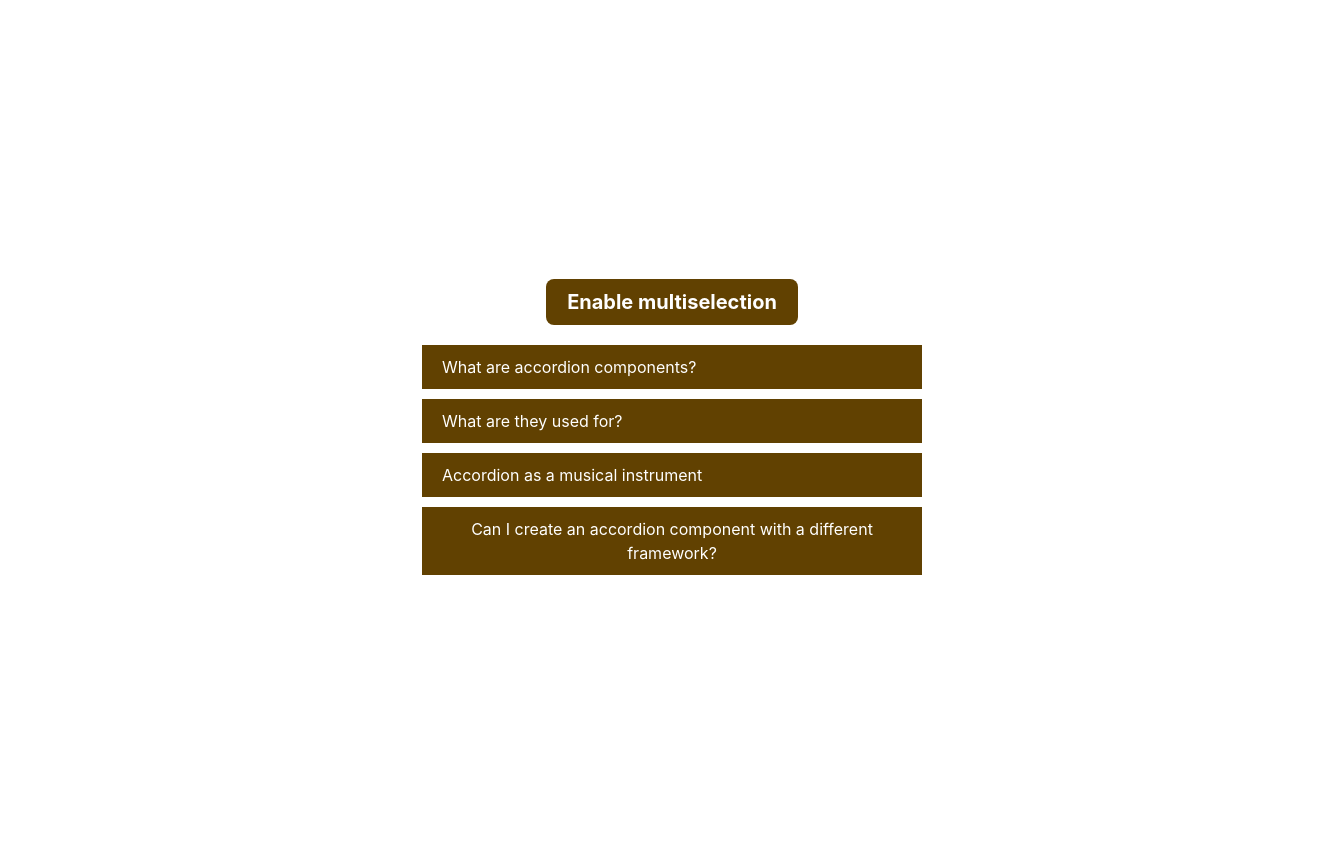
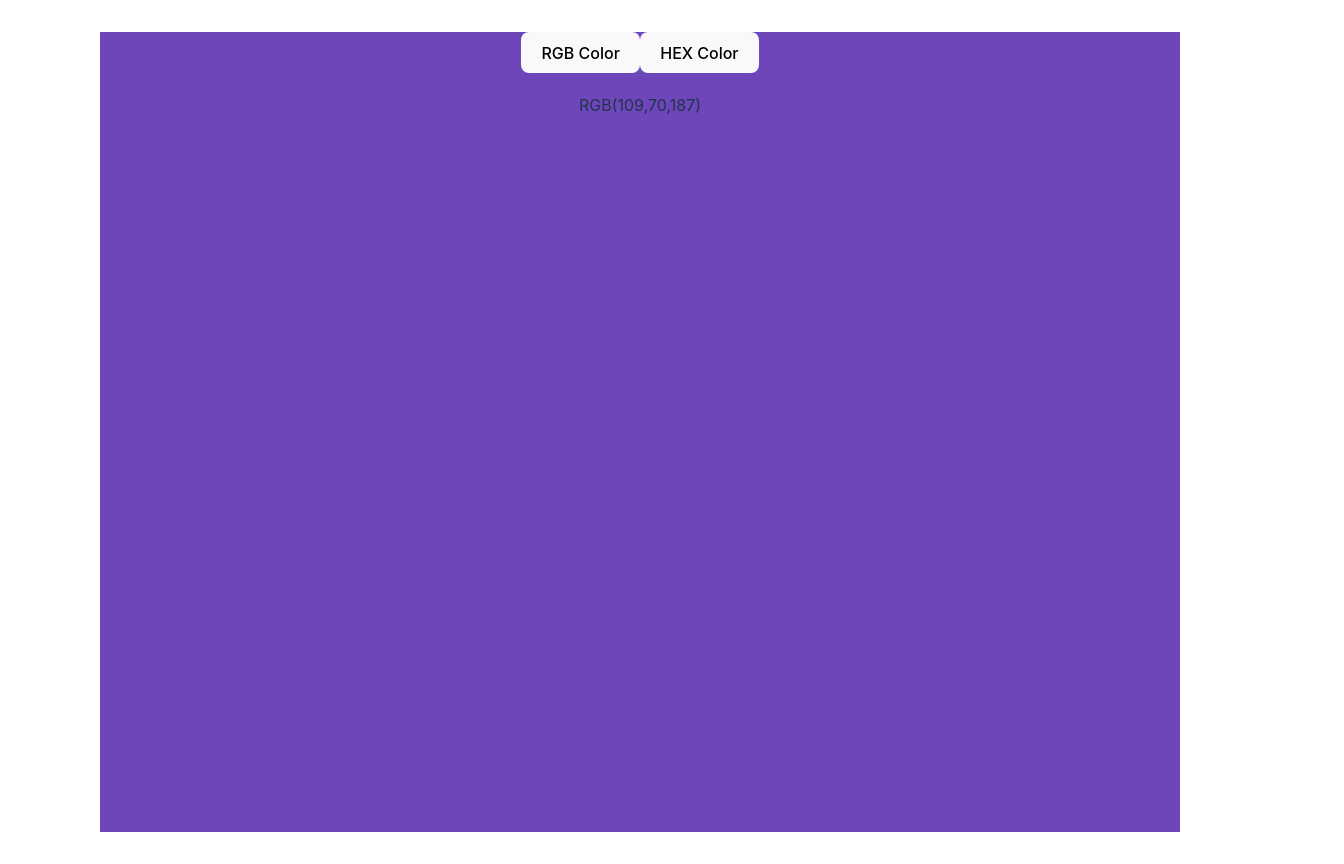
Before and after one commit to arungith30/ReactProjects, a React (Vite) app: page / in a window 1280 px wide. Shown: the whole page, 1344 px wide, since content can reach past the window. Built offline with nearby package versions, Linux system fonts and the light colour scheme.

Commit message:
random-color-generator

```diff
--- a/src/App.jsx
+++ b/src/App.jsx
@@ -1,7 +1,7 @@
 // import { useState } from 'react'
 
 import './App.css'
-import Accordian from './components/accordian'
+import RandomColor from './components/random-color'
 
 function App() {
 
@@ -9,8 +9,8 @@ function App() {
   return (
     <>
       <div>
-<Accordian/>
-{/* <RandomColor/> */}
+{/* <Accordian/> */}
+<RandomColor/>
 {/* <StarRating /> */}
 
        </div>
--- a/src/components/random-color/index.jsx
+++ b/src/components/random-color/index.jsx
@@ -3,22 +3,41 @@ import { useState } from "react";
 
 const RandomColor = () => {
 
+    const [color,setColor]=useState("RGB(109,70,187)")
 
-    const [color,setColor]=useState("109,190,187")
-
-    function select (){
-      let R= Math.floor(Math.random()*256);
-    let G= Math.floor(Math.random()*256);
-    let B= Math.floor(Math.random()*256);
-
-    setColor(`rgb(${R},${G}, ${B})`);
+    function rgbColor (){
+    let R= colorGenerator(256);
+    let G= colorGenerator(256);
+    let B= colorGenerator(256);
+    setColor(`RGB(${R},${G}, ${B})`);
+    }
+    function colorGenerator(length){
+      return Math.floor(Math.random()*length);
     }
 
   return (
-    <div style={{background:color , width : "100px"  }} >
-      <button  onClick={select}>RandomColor</button>
+    <div style={{background:color , width : "1080px" ,height:"800px" }} >
+      <button  onClick={rgbColor}>RGB Color</button>
+      <button  onClick={hexColor}>HEX Color</button>
+      <div style={{padding:"20px"}} >{color}</div>
     </div>
   )
+
+  function hexColor()
+  { let  hex=[1,2,3,4,5,6,7,8,9,"a","b","c","d","e","f"]
+  let temp="#"
+    for(let i=0;i<6;i++)
+      {
+
+     temp+=hex[colorGenerator(15)];
+    }
+
+    setColor(temp)
+
+
+  }
 }
 
+
+
 export default RandomColor
```
